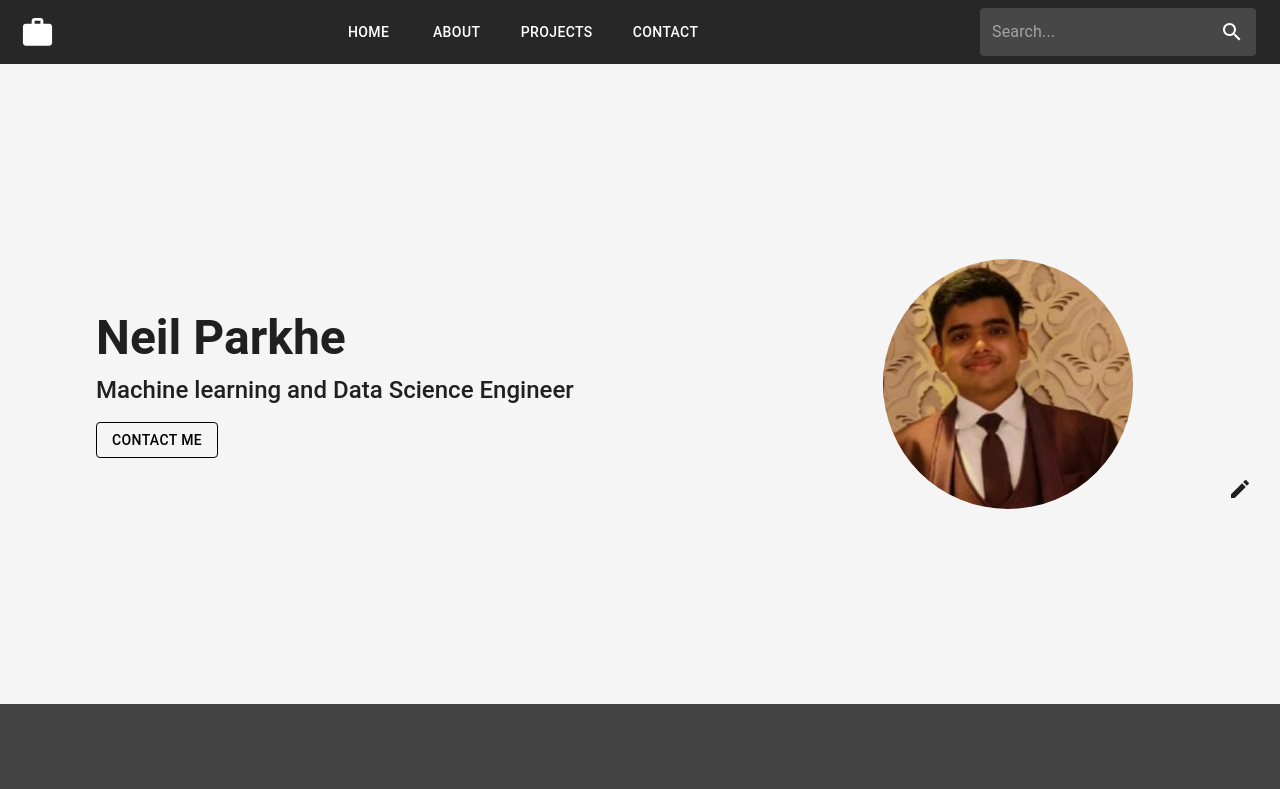
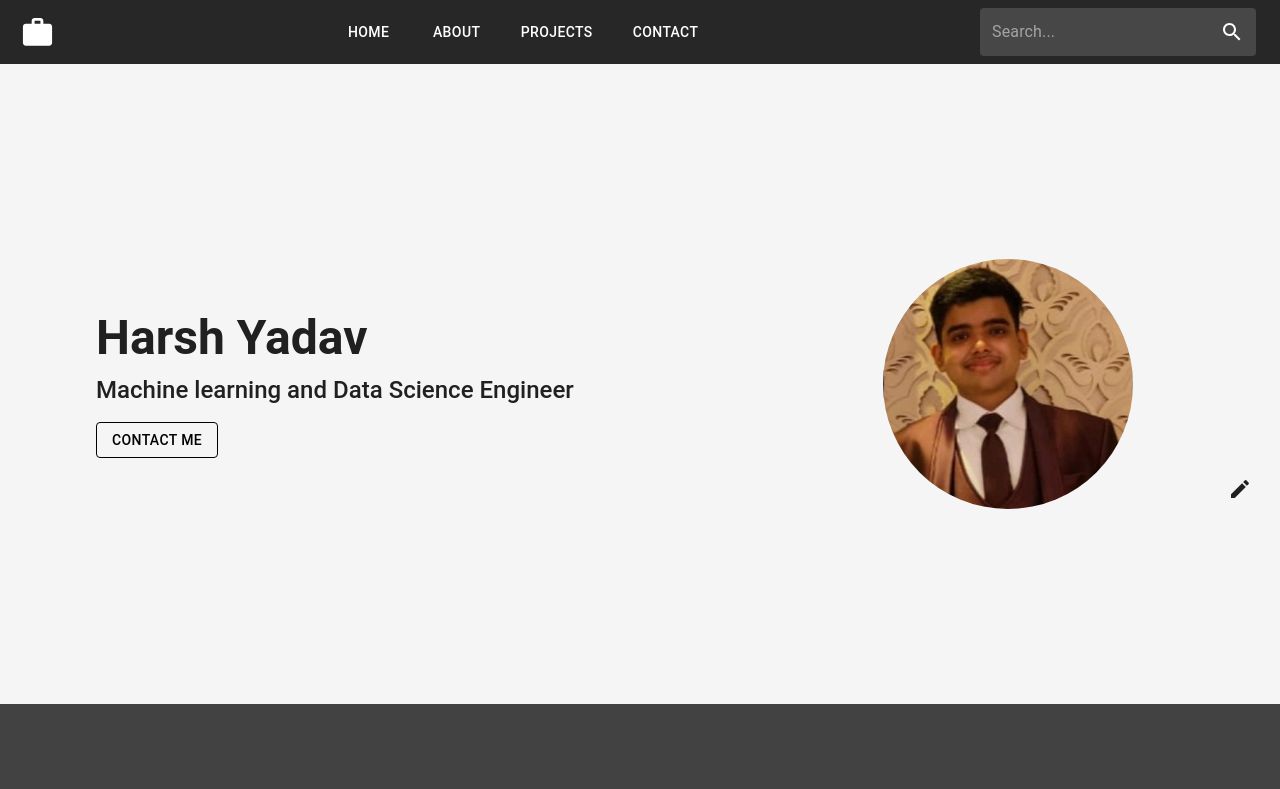
Before and after one commit to harsh-hy/portfolio, a React (Vite) app: page / in a window 1280 px wide. Shown: the top 789 px of the page. Built offline with nearby package versions, Linux system fonts and the light colour scheme.

Commit message:
firse commmit

```diff
--- a/src/FirstSection.jsx
+++ b/src/FirstSection.jsx
@@ -69,7 +69,7 @@ const FirstSection = () => {
                     }}
                 >
                     <Typography variant="h3" sx={{ fontWeight: "bold" }}>
-                        Neil Parkhe
+                        Harsh Yadav
                     </Typography>
                     <Typography variant="h5" sx={{ mt: 1, fontWeight: "medium" }}>
                         {title}
@@ -115,7 +115,7 @@ const FirstSection = () => {
                             height: { xs: 120, sm: 160, md: 200, lg: 250 }, // Auto height to maintain aspect ratio
                             maxWidth: "100%", // Ensures the image doesn't exceed its container
                         }}
-                        alt="Neil Parkhe"
+                        alt="Harsh Yadav"
                         src={neil} // Use your image path
                     />
                     <IconButton
```
